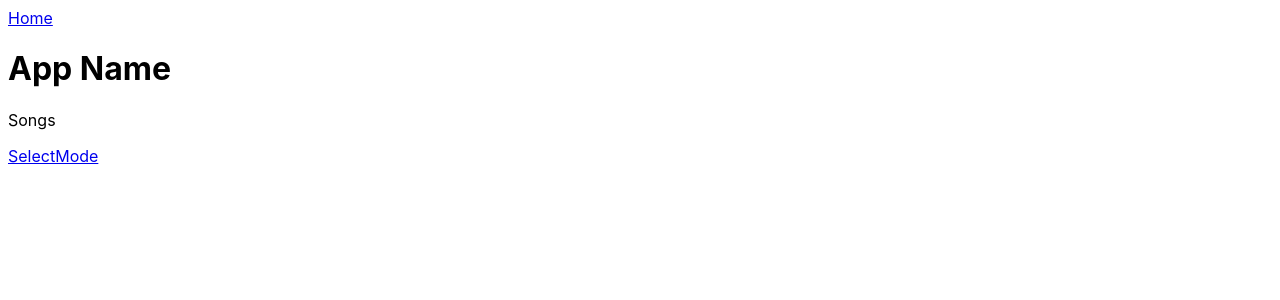
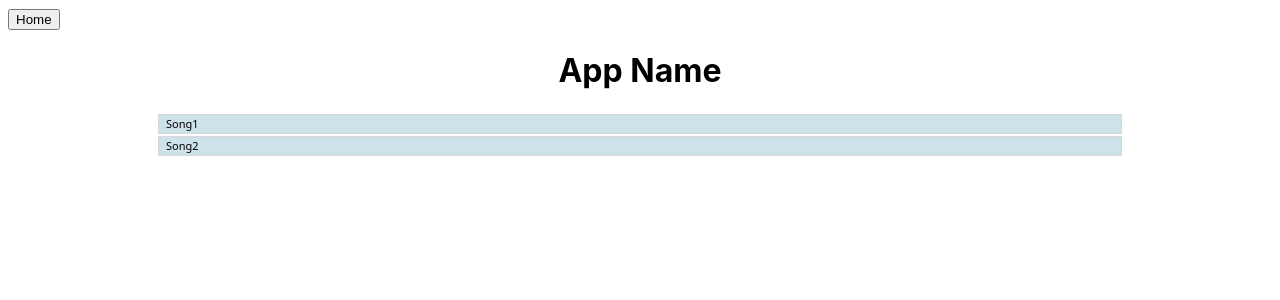
Before and after one commit to joeysteele2001/language-of-music, a React (Create React App) app in the folder app/: page / in a window 1280 px wide. Shown: the top 300 px of the page. Built offline with nearby package versions, Linux system fonts and the light colour scheme.

Commit message:
Added a PopUp component for translations
Right now this is just returned at the bottom of the lyrics component - needs to be incorporated into it

```diff
--- a/app/src/App.tsx
+++ b/app/src/App.tsx
@@ -8,7 +8,7 @@ const App = () => {
   return (
   <main>
     <BrowserRouter>
-      <Link to="/">Home</Link>
+      <Link to="/"><button>Home</button></Link>
         <Route exact path="/">
           <Home />
         </Route>
--- a/app/src/components/AnswerButton.tsx
+++ b/app/src/components/AnswerButton.tsx
@@ -21,14 +21,14 @@ const AnswerButton = ({ children, correct, clicked = false, onClick }: Props) =>
         const color = correct ? "green" : "red";
         className = `AnswerButton-${color}`;
     } else {
-        className = "";
-    }
+        className = ""
+    };
 
     return (
         <button className={className} onClick={onClick}>
             {children}
         </button>
-    )
+    );
 };
 
 export default AnswerButton;
--- /dev/null
+++ b/app/src/components/Home.css
@@ -0,0 +1,36 @@
+.Home {
+    display: list-item;
+}
+.Home div {
+    flex-basis: 100%;
+    text-align: center;
+}
+.songButton {
+    -webkit-appearance: button;
+    -webkit-writing-mode: horizontal-tb !important;
+    text-rendering: auto;
+    color: buttontext;
+    letter-spacing: normal;
+    word-spacing: normal;
+    text-transform: none;
+    text-indent: 0px;
+    text-shadow: none;
+    display: inline-block;
+    text-align: left;
+    align-items: flex-start;
+    cursor: default;
+    background-color: rgb(206, 227, 233);
+    box-sizing: content-box;
+    width: 75%;
+    margin: 0em;
+    font: 400 11px system-ui;
+    padding: 1px 7px 2px;
+    border-width: 1px;
+    border-style: solid;
+    border-color: rgb(216, 216, 216) rgb(216, 216, 216) rgb(216, 216, 216);
+    border-image: initial;
+}
+
+.HomeHeader {
+    text-align: center;
+}
--- a/app/src/components/Home.tsx
+++ b/app/src/components/Home.tsx
@@ -1,27 +1,33 @@
 import React from 'react';
 import { BrowserRouter, Route, Link } from 'react-router-dom';
 import SelectMode from './SelectMode';
+import './Home.css';
+
 
 
 const Home = () => {
-    return (
+return (
         <main>
+            <div className="HomeHeader">
             <h1>App Name</h1>
-            <p>Songs</p>
+            </div>
             {//When any song clicked: link to selectmode page & simultaneously navigate to that song's data in a library//
 }
             <BrowserRouter>
-                <Link to="/SelectMode">SelectMode</Link>
+            <div className="Home">
+                <div>
+                <button className="songButton">Song1</button>
+                </div>
+                <div>
+                <Link to="/SelectMode"><button className="songButton">Song2</button></Link>
+                </div>
                 <Route exact path="/SelectMode">
                     <SelectMode />
                 </Route>
+                </div>
             </BrowserRouter>
-
         </main>
-
     );
 };
 
-
-
 export default Home;
--- a/app/src/components/Lyrics.tsx
+++ b/app/src/components/Lyrics.tsx
@@ -1,6 +1,7 @@
 import React from 'react';
 import './Lyrics.css';
 import LyricsLine from './LyricsLine';
+import PopUpFunction from './PopUpFunction';
 
 // TODO: add play / pause / scrub functionality
 
@@ -127,9 +128,11 @@ export class Lyrics extends React.PureComponent<Props, State> {
 
     render() {
         return (
-            <div className="Lyrics">
+            <><div className="Lyrics">
                 {this.lineElements()}
             </div>
+                    <PopUpFunction />
+                </>
         );
     }
 }
--- a/app/src/components/LyricsLine.css
+++ b/app/src/components/LyricsLine.css
@@ -1,4 +1,6 @@
-.LyricsLine {}
+.LyricsLine {
+    text-align: left;
+}
 
 .LyricsLine-current {
     font-weight: bold;
--- a/app/src/components/PlayAlong.tsx
+++ b/app/src/components/PlayAlong.tsx
@@ -1,10 +1,12 @@
-import React from 'react';
+import React, {useState} from 'react';
 import Lyrics from './Lyrics';
 import YouTubePlayer from './YouTubePlayer';
+import TranslationPopUp from './TranslationPopUp';
 
  const PlayAlong = () => {
      return (
          <main>
+             <div className="PlayAlong">
              <h1>Song Title</h1>
              <YouTubePlayer
                  id="music-video-player"
@@ -14,8 +16,8 @@ const PlayAlong = () => {
              <Lyrics times={exampleTimes}>
                  {exampleLyrics}
              </Lyrics>
+             </div>
          </main>
-
      );
    };
 
--- /dev/null
+++ b/app/src/components/PopUpFunction.tsx
@@ -0,0 +1,26 @@
+import React, {useState} from 'react';
+import TranslationPopUp from './TranslationPopUp';
+
+function PopUpFunction() {
+    const [isOpen, setIsOpen] = useState(false);
+
+    const togglePopup = () => {
+      setIsOpen(!isOpen);
+    }
+    return <div>
+    <input
+      className = "LyricButton"
+      value = 'lyrics here'
+      onClick={togglePopup}
+    />
+        {isOpen && <TranslationPopUp
+      content={<>
+        <b>Selected Lyrics</b>
+        <p>Translation Here</p>
+      </>}
+      handleClose={togglePopup}
+    />}
+  </div>
+}
+
+export default PopUpFunction;
--- /dev/null
+++ b/app/src/components/TranslationPopUp.css
@@ -0,0 +1,46 @@
+.popup-box  {
+  position: fixed;
+  background: #00000050;
+  width: 100%;
+  height: 100vh;
+  top: 0;
+  left: 0;
+}
+
+.box  {
+  position: relative;
+  width: 70%;
+  margin: 0 auto;
+  height: auto;
+  max-height: 70vh;
+  margin-top: calc(100vh - 85vh - 20px);
+  background: rgb(243, 238, 238);
+  border-radius: 4px;
+  padding: 20px;
+  border: 1px solid rgb(0, 0, 0);
+  overflow: auto;
+}
+
+.close-icon  {
+  content: 'x';
+  cursor: pointer;
+  position: fixed;
+  right: calc(15% - 30px);
+  top: calc(100vh - 85vh - 33px);
+  background: #ededed;
+  width: 25px;
+  height: 25px;
+  border-radius: 50%;
+  line-height: 20px;
+  text-align: center;
+  border: 1px solid #999;
+  font-size: 20px;
+}
+
+.LyricButton {
+    text-align: left;
+    height: auto;
+    border: none;
+    width: 70%;
+    cursor: pointer;
+}
--- /dev/null
+++ b/app/src/components/TranslationPopUp.tsx
@@ -0,0 +1,15 @@
+import React from 'react';
+import './TranslationPopUp.css';
+
+const TranslationPopUp = (props: { handleClose: React.MouseEventHandler<HTMLSpanElement> | undefined; content: string | number | boolean | {} | React.ReactElement<any, string | React.JSXElementConstructor<any>> | React.ReactNodeArray | React.ReactPortal | null | undefined; }) => {
+    return (
+      <div className="popup-box">
+        <div className="box">
+          <span className="close-icon" onClick={props.handleClose}>x</span>
+          {props.content}
+        </div>
+      </div>
+    );
+  };
+
+  export default TranslationPopUp;
```
Also changed, not shown: app/src/Songs/Song1Lyrics.txt (added). Lines whose indentation alone changed are shown as unchanged.
